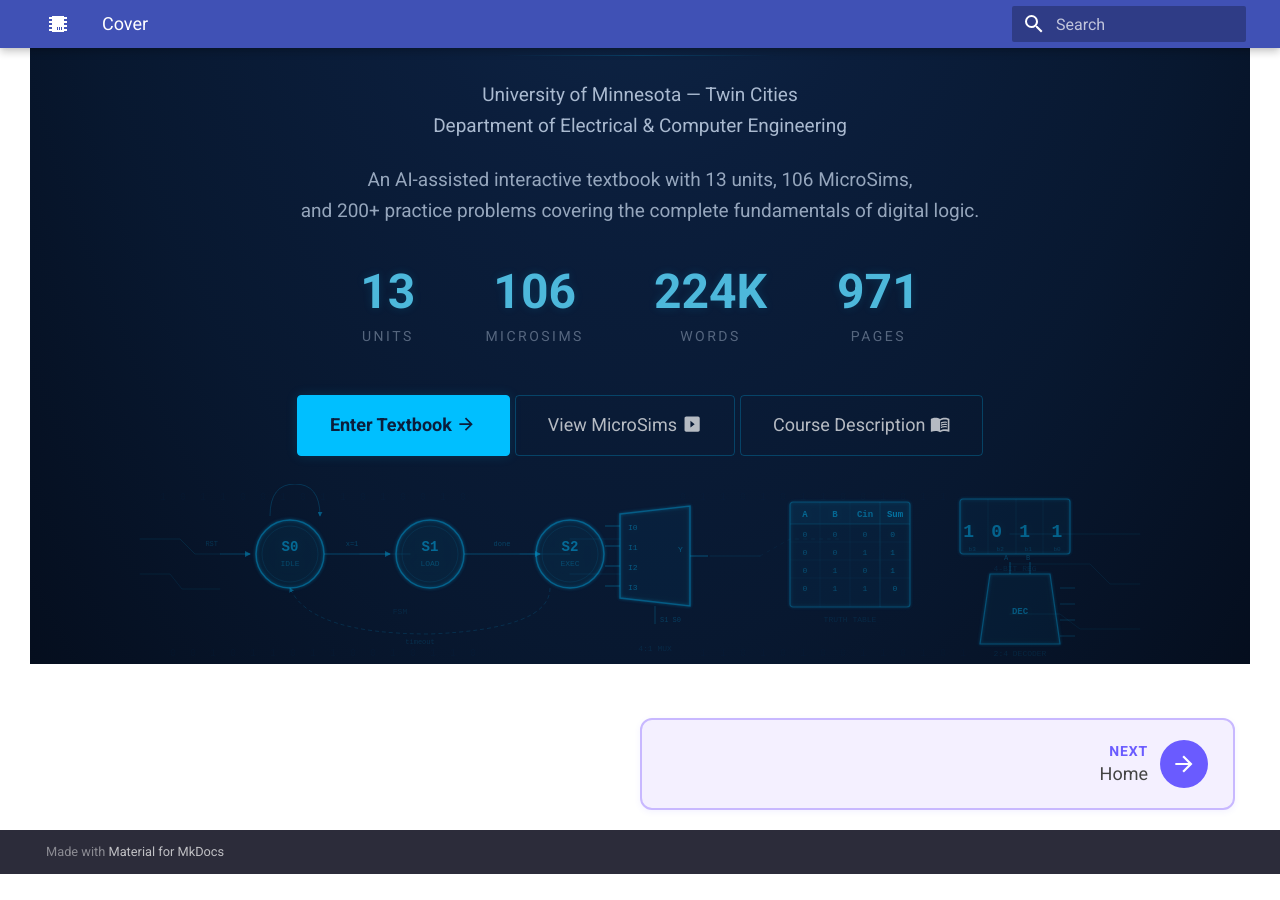
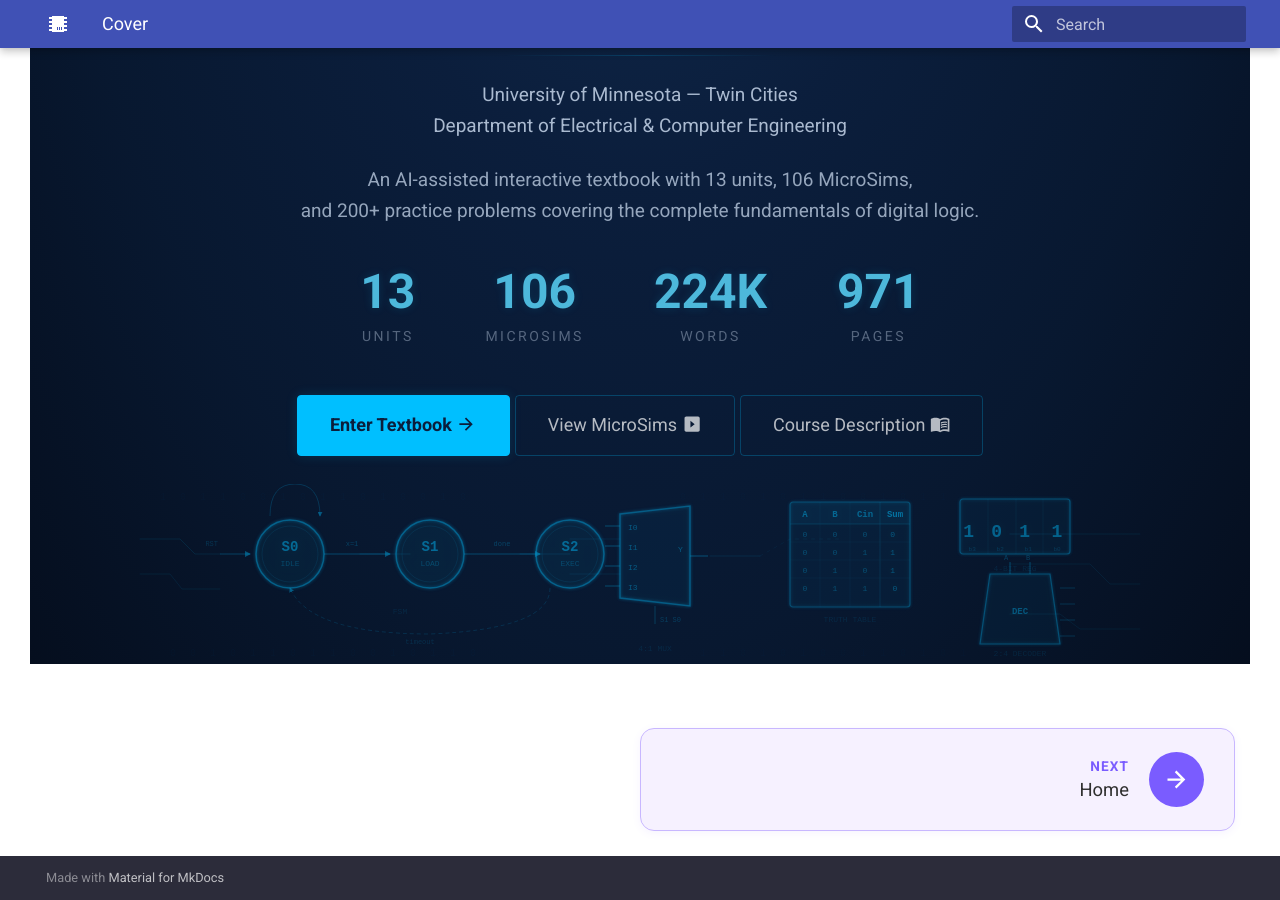
Before and after one commit to Nati-123/intelligent-textbook-ee2301, an MkDocs documentation site: the page built from docs/index.md, in a window 1280 px wide and 900 px high, scrolled down 477 px. Built offline with MkDocs 1.6.1 and Material for MkDocs 9.7.7, drawn with Linux system fonts in a browser that asks for light colours; before the commit the page ends 1351 px from its top, so only the background shows below that.

Commit message:
Refine footer nav to match exact reference design spec
- Card bg #F6F1FF, border #C8B7FF (1.5px), radius 14px
- Icon circles #7A5CFF, 2.75rem diameter, white 1.35rem arrows
- Labels #7A5CFF uppercase 800-weight, titles #2F2F2F
- Hover: lift 3px, border turns #7A5CFF, icon darkens + scales 1.1
- Mobile breakpoint raised to 720px, cards stack vertically
- Always show previous page title

Co-Authored-By: Claude Opus 4.6 <noreply@anthropic.com>

```diff
--- a/docs/stylesheets/extra.css
+++ b/docs/stylesheets/extra.css
@@ -900,135 +900,156 @@ body.challenge-page label[for="__toc"] {
 }
 
 /* ===== FOOTER NAVIGATION (Previous / Next) ===== */
+/*
+ * Redesigned as wide rounded cards with purple icon circles.
+ * Colors: card bg #F6F1FF, border #C8B7FF, icon #7A5CFF, title #2F2F2F
+ * Selectors target the real MkDocs Material classes:
+ *   .md-footer              – outer <footer>
+ *   .md-footer__inner       – <nav> with prev/next links
+ *   .md-footer__link        – each <a> (--prev / --next)
+ *   .md-footer__direction   – "Previous" / "Next" label
+ *   .md-footer__title       – wrapper around page title
+ *   .md-footer__button      – icon wrapper
+ */
 
-/* Remove the dark background from the nav portion */
+/* --- Container --- */
 .md-footer {
-  background-color: transparent;
+  background: transparent;
   color: inherit;
 }
 
-/* The inner nav container: prev/next links */
 .md-footer__inner.md-grid {
   display: flex !important;
   justify-content: space-between;
-  gap: 1.25rem;
-  padding: 1.5rem 0.75rem 1rem;
+  gap: 1.5rem;
+  padding: 2rem 0.75rem 1.25rem;
   max-width: 61rem;
 }
 
-/* Each prev/next link as a card */
+/* --- Card (shared) --- */
 .md-footer__link {
   flex: 1 1 0;
+  display: flex !important;
   align-items: center;
-  background: #F4F0FF;
-  border: 2px solid #C8B8FF;
-  border-radius: 12px;
-  padding: 1rem 1.25rem;
+  gap: 1rem;
+  background: #F6F1FF;
+  border: 1.5px solid #C8B7FF;
+  border-radius: 14px;
+  padding: 1.15rem 1.5rem;
   margin: 0;
   max-width: 50%;
-  transition: background 0.25s, border-color 0.25s, box-shadow 0.25s,
-              transform 0.15s;
-  box-shadow: 0 2px 6px rgba(106, 91, 255, 0.08);
-  text-decoration: none;
-  opacity: 1;
+  box-shadow: 0 2px 8px rgba(122, 92, 255, 0.07);
+  text-decoration: none !important;
+  opacity: 1 !important;
+  transition: background 0.22s ease,
+              border-color 0.22s ease,
+              box-shadow 0.22s ease,
+              transform 0.18s ease;
 }
 
+/* --- Hover / focus --- */
 .md-footer__link:hover,
-.md-footer__link:focus {
-  opacity: 1;
-  background: #EDE7FF;
-  border-color: #6A5BFF;
-  box-shadow: 0 4px 14px rgba(106, 91, 255, 0.18);
-  transform: translateY(-2px);
+.md-footer__link:focus-visible {
+  background: #EEE6FF;
+  border-color: #7A5CFF;
+  box-shadow: 0 6px 18px rgba(122, 92, 255, 0.16);
+  transform: translateY(-3px);
 }
 
 .md-footer__link:active {
-  transform: translateY(0);
-  box-shadow: 0 2px 6px rgba(106, 91, 255, 0.12);
+  transform: translateY(-1px);
+  box-shadow: 0 3px 10px rgba(122, 92, 255, 0.12);
 }
 
-/* Previous link: left-aligned */
+/* --- Previous card: icon left, text right --- */
 .md-footer__link--prev {
-  flex-shrink: 0;
+  flex-direction: row;
   text-align: left;
 }
 
-/* Next link: right-aligned, push to end */
+/* --- Next card: text left, icon right --- */
 .md-footer__link--next {
+  flex-direction: row;
   text-align: right;
   margin-left: auto;
   margin-right: 0;
 }
 
-/* Always show the title on prev links (Material hides it by default) */
+/* Material hides the prev title by default – force it visible */
 .md-footer__link--prev .md-footer__title {
-  display: block;
+  display: block !important;
 }
 
-/* Title text */
+/* --- Icon circle --- */
+.md-footer__button.md-icon {
+  flex-shrink: 0;
+  display: flex;
+  align-items: center;
+  justify-content: center;
+  width: 2.75rem;
+  height: 2.75rem;
+  margin: 0;
+  padding: 0;
+  border-radius: 50%;
+  background: #7A5CFF;
+  transition: background 0.22s ease,
+              transform 0.18s ease;
+}
+
+.md-footer__link:hover .md-footer__button.md-icon {
+  background: #6344E0;
+  transform: scale(1.1);
+}
+
+/* Arrow SVG – white, sized to fill the circle */
+.md-footer__button.md-icon svg {
+  fill: #fff;
+  width: 1.35rem;
+  height: 1.35rem;
+}
+
+/* --- Title block --- */
 .md-footer__title {
   flex-grow: 1;
+  min-width: 0;
   font-size: 0.95rem;
   font-weight: 600;
-  color: #333;
-  margin-bottom: 0;
-  padding: 0 0.6rem;
+  color: #2F2F2F;
+  margin: 0;
+  padding: 0;
   white-space: nowrap;
   overflow: hidden;
   text-overflow: ellipsis;
 }
 
-/* "Previous" / "Next" direction label */
+/* "PREVIOUS" / "NEXT" label */
 .md-footer__direction {
   display: block;
-  font-size: 0.7rem;
-  font-weight: 700;
-  letter-spacing: 0.06em;
+  font-size: 0.68rem;
+  font-weight: 800;
+  letter-spacing: 0.08em;
   text-transform: uppercase;
-  color: #6A5BFF;
+  color: #7A5CFF;
   opacity: 1;
-  margin-bottom: 0.2rem;
+  margin-bottom: 0.25rem;
 }
 
-/* Page title inside the link */
+/* Page title */
 .md-footer__title .md-ellipsis {
-  color: #444;
+  display: block;
+  color: #2F2F2F;
   font-weight: 500;
-  font-size: 0.9rem;
+  font-size: 0.92rem;
+  white-space: nowrap;
+  overflow: hidden;
+  text-overflow: ellipsis;
 }
 
 .md-footer__link:hover .md-footer__title .md-ellipsis {
-  color: #6A5BFF;
+  color: #7A5CFF;
 }
 
-/* Arrow icon button */
-.md-footer__button.md-icon {
-  margin: 0;
-  padding: 0.5rem;
-  flex-shrink: 0;
-  display: flex;
-  align-items: center;
-  justify-content: center;
-  width: 2.4rem;
-  height: 2.4rem;
-  border-radius: 50%;
-  background: #6A5BFF;
-  transition: background 0.25s, transform 0.15s;
-}
-
-.md-footer__link:hover .md-footer__button.md-icon {
-  background: #D4A017;
-  transform: scale(1.08);
-}
-
-/* Arrow SVG icon - white, larger */
-.md-footer__button.md-icon svg {
-  fill: #fff;
-  width: 1.3rem;
-  height: 1.3rem;
-}
-
-/* Keep the bottom meta bar dark and clean */
+/* --- Bottom meta bar (copyright) --- */
 .md-footer-meta {
   background-color: #2c2c3a;
 }
@@ -1041,12 +1062,12 @@ body.challenge-page label[for="__toc"] {
   color: #D4A017;
 }
 
-/* ---- Mobile: stack vertically on small screens ---- */
-@media screen and (max-width: 600px) {
+/* --- Mobile: stack cards vertically --- */
+@media screen and (max-width: 720px) {
   .md-footer__inner.md-grid {
     flex-direction: column;
-    gap: 0.75rem;
-    padding: 1rem 0.5rem;
+    gap: 0.85rem;
+    padding: 1.25rem 0.75rem 1rem;
   }
 
   .md-footer__link {
@@ -1057,4 +1078,9 @@ body.challenge-page label[for="__toc"] {
   .md-footer__link--next {
     margin-left: 0;
   }
+
+  .md-footer__button.md-icon {
+    width: 2.5rem;
+    height: 2.5rem;
+  }
 }
```
